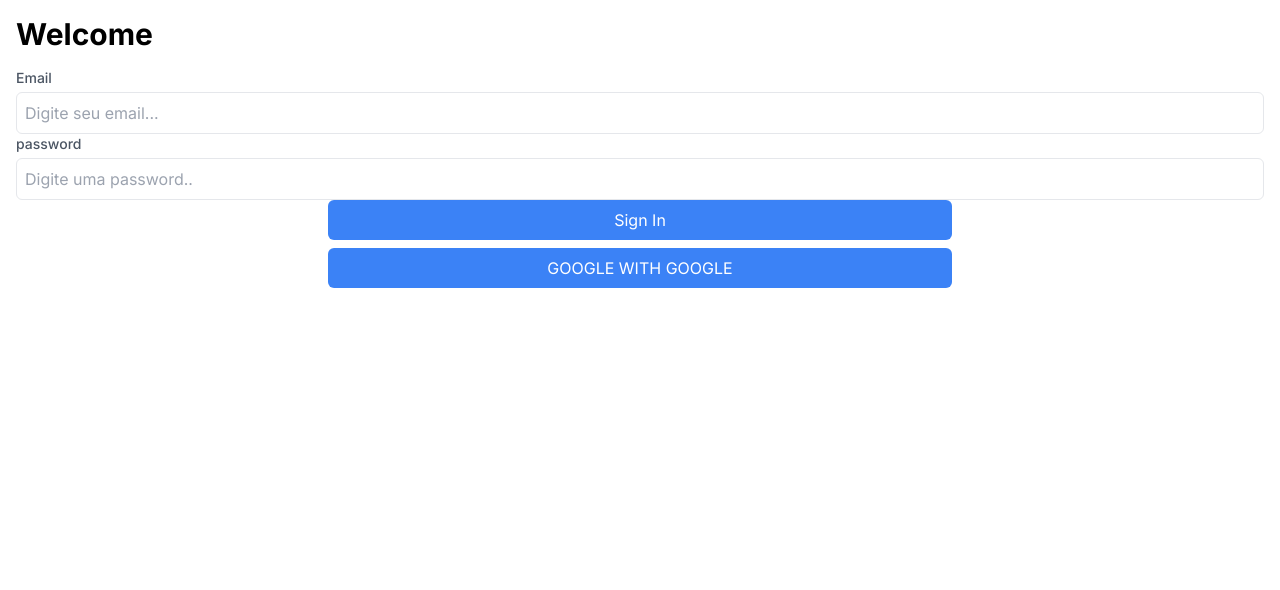
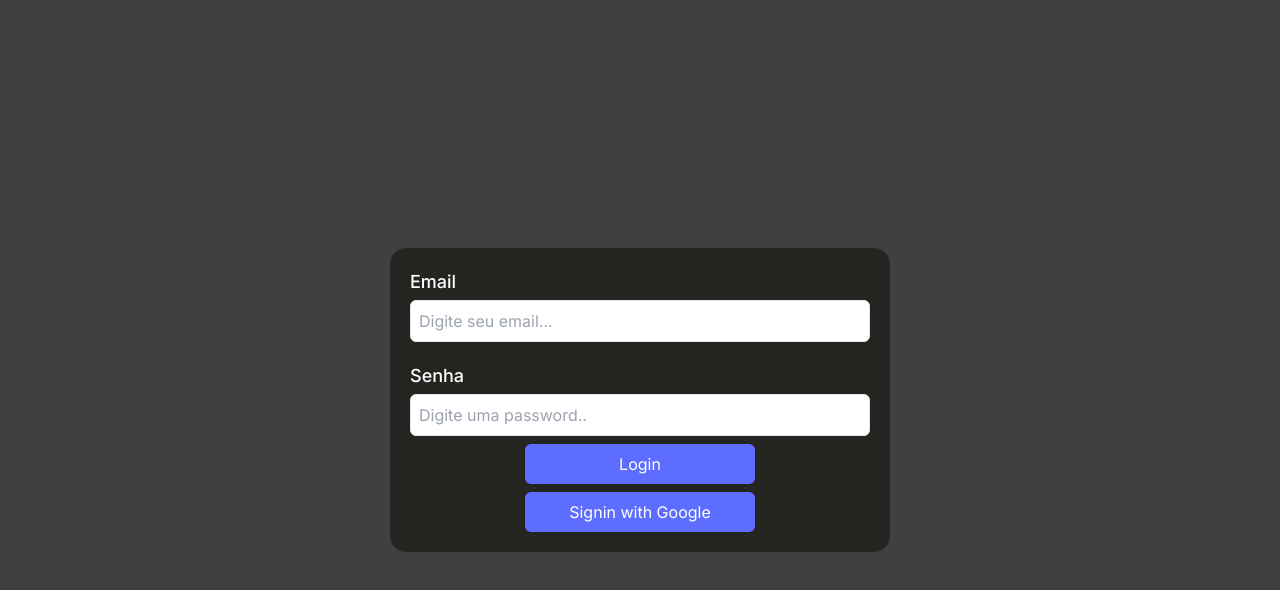
Before and after one commit to JohnDaCruz/Chat-App, a Next.js app: page / in a window 1280 px wide. Shown: the top 590 px of the page. Built offline with nearby package versions, Linux system fonts and the light colour scheme; no server answers.

Commit message:
Tela de login estilizada

```diff
--- a/src/app/page.tsx
+++ b/src/app/page.tsx
@@ -40,11 +40,11 @@
 
     if(!session){
         return (
-            <div className="container mx-auto p-4">
+            <div className="flex items-center justify-center h-screen bg-[#404040]">
+                <div className="flex flex-col p-5 bg-[#242521] w-[500px] rounded-2xl">
+                    <form onSubmit={handleSubmit}>
                         {loading && <Loader/>}
-                <h1 className="text-3xl font-bold mb-4">Welcome</h1>
-                <form className="flex flex-col" onSubmit={handleSubmit}>
-                    <label htmlFor="email" className="block text-sm font-medium text-gray-600">Email</label>
+                        <label htmlFor="email" className="block text-lg font-medium text-white">Email</label>
                         <input
                             type="email"
                             name="email"
@@ -52,11 +52,11 @@
                             value={email}
                             onChange={(e) => setEmail(e.target.value)}
                             autoComplete={"username"}
-                        className="mt-1 p-2 w-full border rounded-md"
+                            className="mt-1 mb-5 p-2 w-full border rounded-md"
                             disabled={loading}
                         />
 
-                    <label htmlFor="password" className="block text-sm font-medium text-gray-600">password</label>
+                        <label htmlFor="password" className="block text-lg font-medium text-white">Senha</label>
                         <input
                             autoComplete="current-password"
                             type="password"
@@ -71,23 +71,24 @@
 
                         <button
                             disabled={loading}
-
                             type="submit"
-                        className="bg-blue-500 text-white px-2 py-2 mb-2 rounded-md mx-auto block w-3/4 sm:w-1/2 hover:bg-blue-600 focus:outline-none focus:ring focus:border-blue-300"
+                            className="bg-[#5D6DFF] text-white p-2 mt-2 rounded-md mx-auto block w-3/4 sm:w-1/2 hover:bg-blue-600 focus:outline-none focus:ring focus:border-blue-300"
                         >
-                        Sign In
+                            Login
                         </button>
-
                     </form>
 
                     <button
                         disabled={loading}
                         onClick={() => signIn('google')}
-                    className="bg-blue-500 text-white px-2 py-2 mb-2 rounded-md mx-auto block w-3/4 sm:w-1/2 hover:bg-blue-600 focus:outline-none focus:ring focus:border-blue-300"
+                        className="bg-[#5D6DFF] text-white p-2 mt-2 rounded-md mx-auto block w-3/4 sm:w-1/2 hover:bg-blue-600 focus:outline-none focus:ring focus:border-blue-300"
                     >
-                    GOOGLE WITH GOOGLE
+                        Signin with Google
                     </button>
+
                 </div>
+            </div>
+
         );
     }
 }
```
Lines whose indentation alone changed are shown as unchanged.
